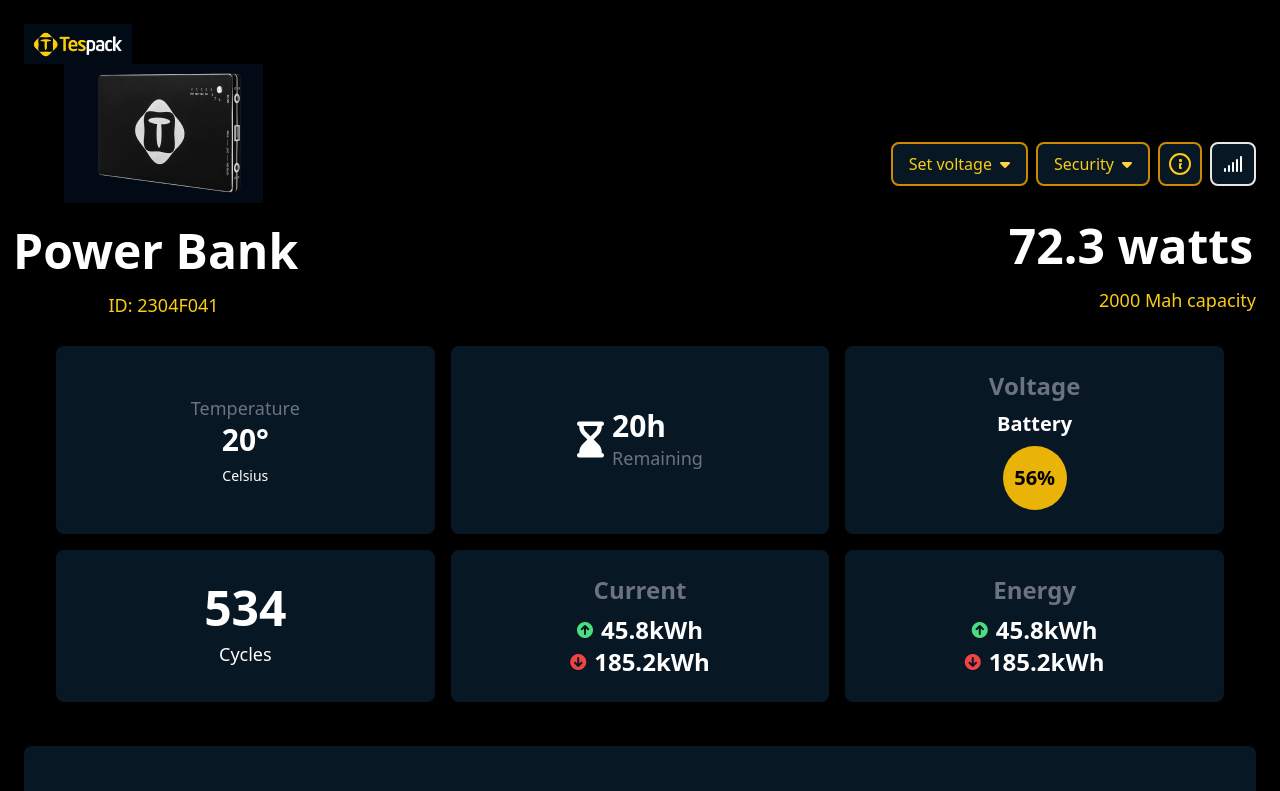
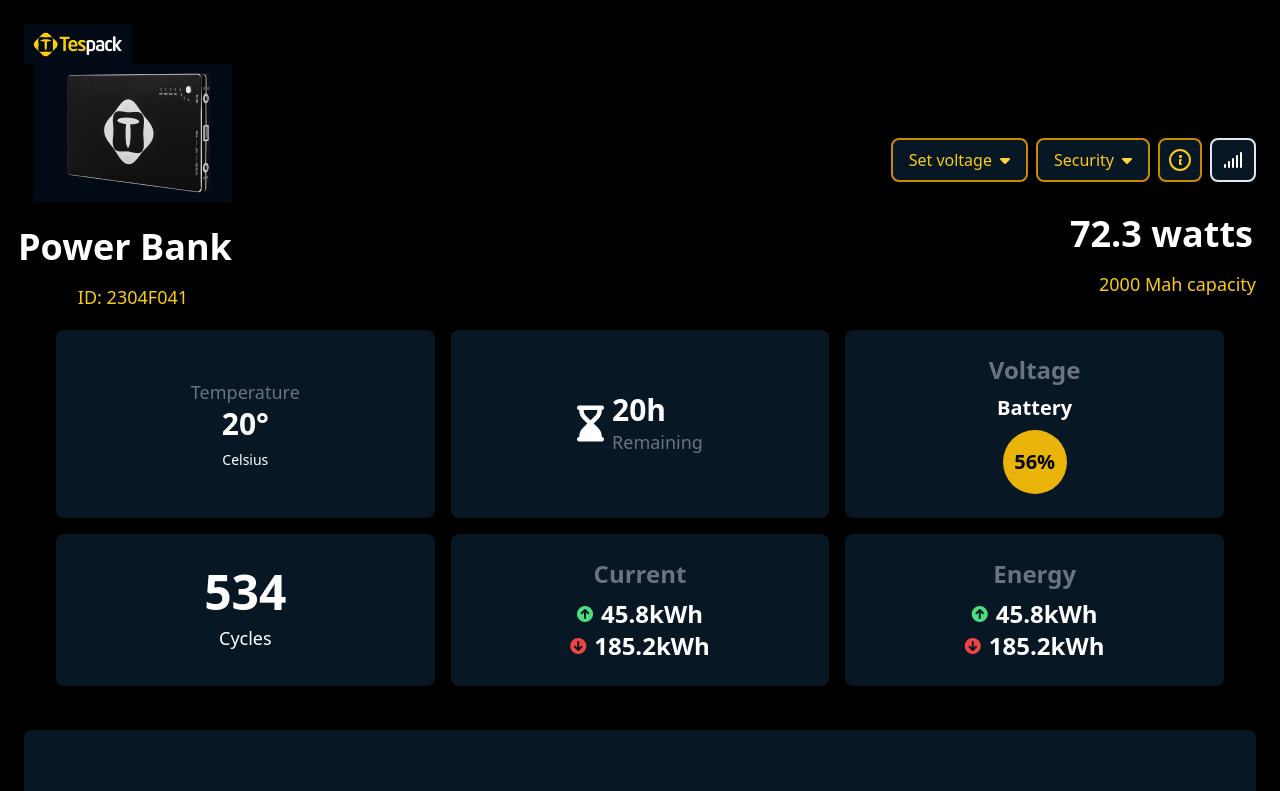
Before and after one commit to NawjisNN/Tespack-Dashboard, a website built with Vite: page index.html in a window 1280 px wide. Shown: the top 791 px of the page. Built offline with nearby package versions, Linux system fonts and the light colour scheme.

Commit message:
edited design

```diff
--- a/index.html
+++ b/index.html
@@ -17,8 +17,8 @@
         <span class="text-sm text-yellow-400">ID: 2304F041</span>
       </div> -->
 
-      <div class="flex items-center justify-end mt-[8] mx-[-11]">
-        <div class="text-5xl font-semibold mr-4">Power Bank</div>
+      <div class="flex items-center justify-end mt-[8] mx-[-6]">
+        <div class="text-4xl font-semibold  mr-4">Power Bank</div>
       </div>
       <div class="flex items-center justify-end mt-4 text-lg text-yellow-400">
         ID: 2304F041
@@ -59,16 +59,16 @@
 
   <!-- Power Output -->
   <div class="flex items-center justify-end mt-[-97] mx-[-13]">
-    <div class="text-5xl font-semibold mr-4">72.3 watts</div>
+    <div class="text-4xl font-semibold mr-4">72.3 watts</div>
   </div>
   <div class="flex items-center justify-end mt-4 text-lg text-yellow-400">
     2000 Mah capacity
   </div>
 
-  <!-- Main Content -->
 
 
-  <!-- Fullscreen Container -->
+
+  <!-- Fullscreen Container widg -->
 <div class=" p-8">
   <!-- Widgets Grid -->
   <div class="grid grid-cols-1 md:grid-cols-3 gap-4"> <!-- Responsive grid setup -->
@@ -139,10 +139,10 @@
 
 
   <!-- Graph Section -->
-  <div class="mt-3 bg-[#081724] p-3 rounded-lg">
+  <div class="mt-3 bg-[#081724] p-3 rounded-lg ">
     <!-- Graph Container -->
 
-    <div class=" p-4 rounded-lg relative">
+    <div class=" p-4 rounded-lg relative ">
       <!-- SVG Graph -->
       <svg viewBox="0 0 100 50" class="w-full">
         <!-- Graph Title -->
```
